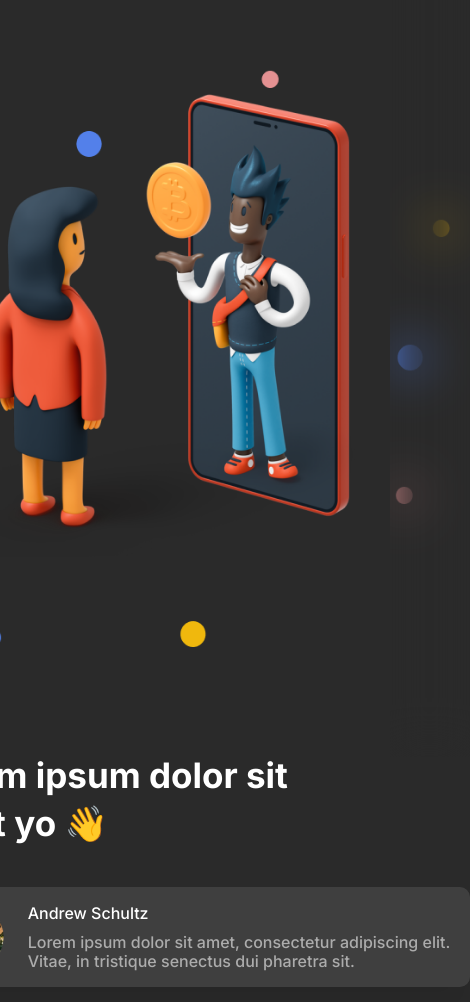
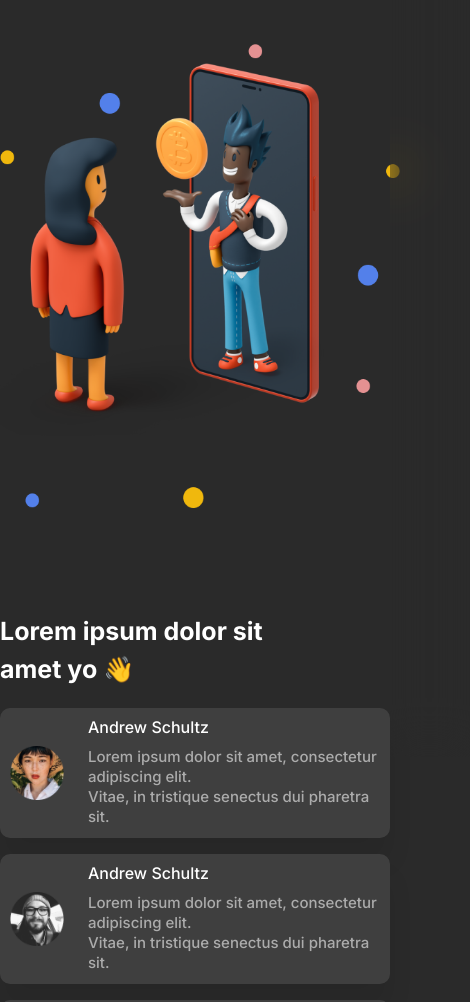
Before and after one commit to maruf45/creative-page, a plain HTML site: page index.html in a window 390 px wide. Shown: the part 87-1089 px from the top of the page, 470 px wide, since content can reach past the window. Drawn offline with Linux system fonts and the light colour scheme.

Commit message:
added mobile responsiveness

```diff
--- a/css/style.css
+++ b/css/style.css
@@ -220,11 +220,44 @@ nav .max-width .fa-bars {
         transition: 0.3s;
     }
 
-    #click:checked ~ ul {
+    #click:checked~ul {
         left: 0%;
     }
 
-    #click:checked ~ .menu-btn .fa-bars::before {
+    #click:checked~.menu-btn .fa-bars::before {
         content: '\f00d';
+        position: fixed;
     }
 }
+
+@media screen and (max-width:425px) {
+    nav .max-width {
+        padding: 40px 30px;
+    }
+
+    #home .max-width {
+        padding: 0 60px;
+    }
+    .home-container .right-side img {
+        width: 410px;
+    }
+    .home-container .left-side h1 {
+        font-size: 25px;
+        line-height: 38px;
+        margin-bottom: 20px;
+    }
+    .home-container .left-side .avatar {
+        width: 390px;
+        height: 130px;
+        padding: 0 10px;
+    }
+    .home-container .left-side .avatar img{
+        width: 54px;
+        height: 54px;
+
+    }
+    .home-container .left-side .avatar p{
+       font-size: 15px;
+       line-height: 20px;
+    }
+}
```
